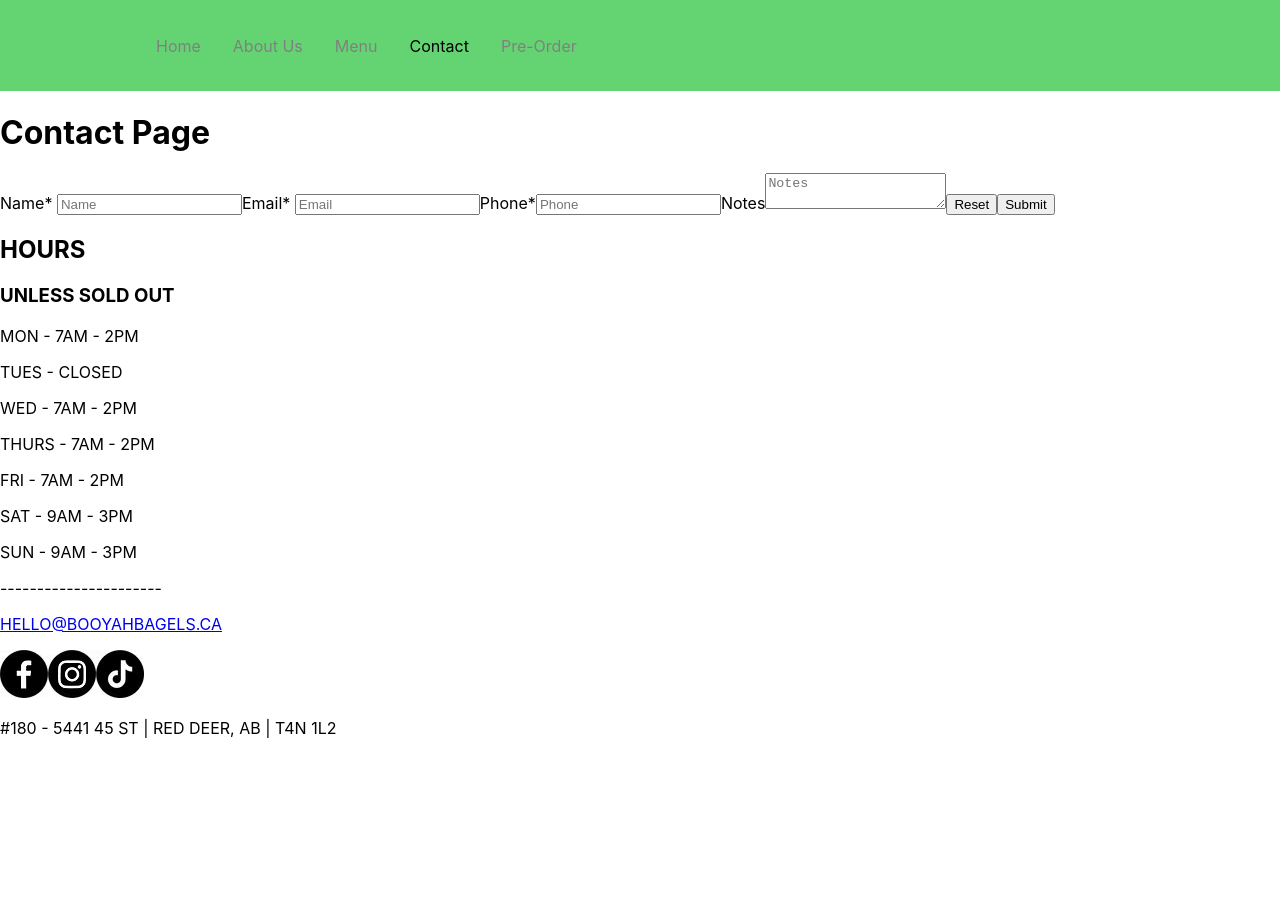
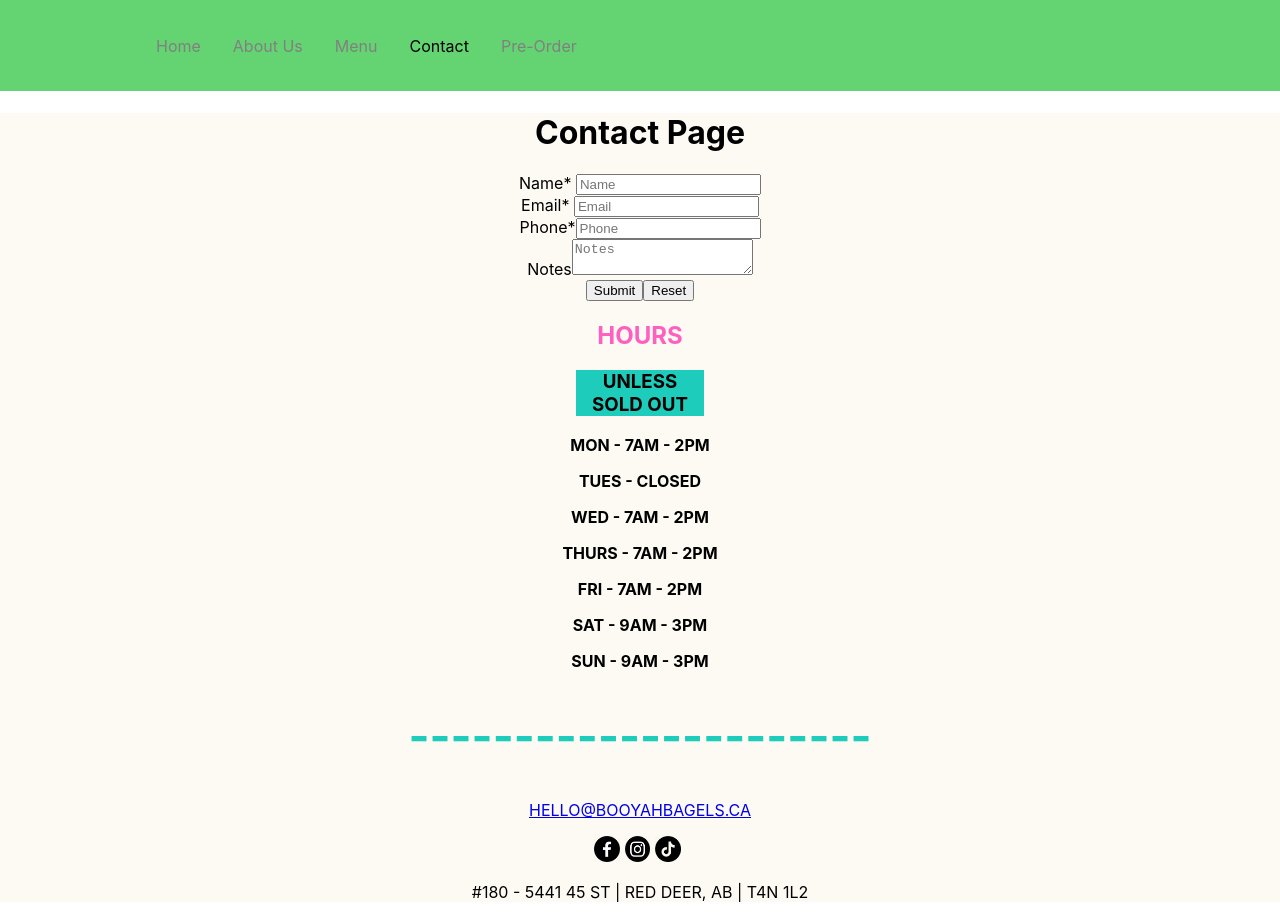
Before and after one commit to thewhoshirt/CPRO2101-Final-Project, a React (Create React App) app in the folder booyah-frontend/: page /contact in a window 1280 px wide. Before the commit the page ends 800 px from the top, so only its background shows below. Built offline with nearby package versions, Linux system fonts and the light colour scheme.

Commit message:
mostly styled

```diff
--- a/booyah-frontend/src/pages/contact.js
+++ b/booyah-frontend/src/pages/contact.js
@@ -1,4 +1,12 @@
 import React, { useState } from "react"
+import {
+    BodyContainer,
+    SocialLogos,
+    HourHeaderMain,
+    HourHeaderSec,
+    Hours,
+    Separator,
+} from "../styles/ContactElements";
 const Contact = () => {
     const [Name, setName] = useState("");
     const [email, setEmail] = useState("");
@@ -21,7 +29,7 @@
         setNotes("");
     };
     return(
-        <div>
+        <BodyContainer>
             <h1>Contact Page</h1>
             <div>
                 <form>
@@ -35,6 +43,7 @@
                          placeholder="Name"
                          required
                      />
+                     <br/>
                      <label for="email">Email* </label>
                      <input
                          type="email"
@@ -45,6 +54,7 @@
                          placeholder="Email"
                          required
                      />
+                     <br/>
                      <label for="phone">Phone*</label>
                      <input
                          type="tel"
@@ -55,6 +65,7 @@
                          placeholder="Phone"
                          required
                      />
+                     <br/>
                      <label for="notes">Notes</label>
                      <textarea
                          type="text"
@@ -65,14 +76,20 @@
                          placeholder='Notes'
                          required
                      />
+                     <br/>
+                     <button type="submit" value="Submit" onClick={(e) => handleSubmit(e)} > Submit </button>
                      <button type="reset" value="reset" onClick={() => handleReset()} > Reset </button>
-                     <button type="submit" value="Submit" onClick={(e) => handleSubmit(e)} > Submit </button>
                 </form>
             </div>
             <div>
                 <div>
+                    <HourHeaderMain>
                         <h2>HOURS</h2>
+                    </HourHeaderMain>
+                    <HourHeaderSec>
                         <h3>UNLESS SOLD OUT</h3>
+                    </HourHeaderSec>
+                    <Hours>
                          <p>MON - 7AM - 2PM</p>
                          <p>TUES - CLOSED</p>
                          <p>WED - 7AM - 2PM</p>
@@ -80,17 +97,20 @@
                          <p>FRI - 7AM - 2PM</p>
                          <p>SAT - 9AM - 3PM</p>
                          <p>SUN - 9AM - 3PM</p>
-                    <p>----------------------</p>
+                    </Hours>
+                    <Separator>
+                        <h2>----------------------</h2>
+                    </Separator>
                     <a href="mailto:HELLO@BOOYAHBAGELS.CA"><p>HELLO@BOOYAHBAGELS.CA</p></a>
-                    <a href="https://www.facebook.com/people/Booyah-Bagels/100091819339135/"><img src='/Facebook.avif' alt="facebook Logo"/></a>
-                    <a href="https://www.instagram.com/booyahbagels/"><img src='/Instagram.avif' alt="instagram Logo"/></a>
-                    <a href="https://www.tiktok.com/@booyahbagels"><img src='/TikTok.avif' alt="tiktok Logo"/></a>
+                    <a href="https://www.facebook.com/people/Booyah-Bagels/100091819339135/"><SocialLogos src='/Facebook.avif' alt="facebook Logo"/></a>
+                     <a href="https://www.instagram.com/booyahbagels/"><SocialLogos src='/Instagram.avif' alt="instagram Logo"/></a>
+                     <a href="https://www.tiktok.com/@booyahbagels"><SocialLogos src='/TikTok.avif' alt="tiktok Logo"/></a>
                 </div>
                 <div>
                     <p>#180 - 5441 45 ST | RED DEER, AB | T4N 1L2</p>
                 </div>
             </div>
-        </div>
+        </BodyContainer>
     )
 }
 export default Contact;
--- /dev/null
+++ b/booyah-frontend/src/styles/ContactElements.js
@@ -0,0 +1,26 @@
+import styled from "styled-components";
+export const BodyContainer = styled.div`
+    text-align: center;
+    background-color: #FCFAF2;
+    position: relative;
+`;
+export const SocialLogos = styled.img`
+    width: 2%;
+    margin-right: 5px;
+`
+export const HourHeaderMain = styled.div`
+    color: #ff5fbe;
+`
+export const HourHeaderSec = styled.div`
+    color: black;
+    background-color: #1dccbb;
+    width: 10%;
+    margin-left: 45%
+`
+export const Hours = styled.div`
+    font-weight: bold;
+`
+export const Separator = styled.div`
+    color: #1dccbb;
+    font-size: 30px;
+`
```
Lines whose indentation alone changed are shown as unchanged.
